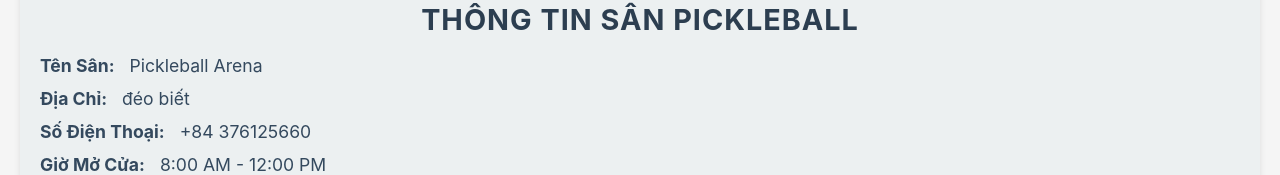
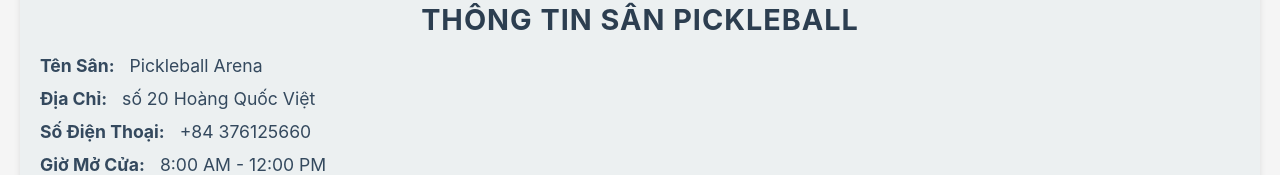
Before and after one commit to nguyenvietanh221112005/baitapweb, a React (Create React App) app in the folder frontend/: page / in a window 1280 px wide. Shown: the part 966-1141 px from the top of the page. Built offline with nearby package versions, Linux system fonts and the light colour scheme.

Commit message:
Update HomeLogin.jsx

```diff
--- a/frontend/src/Login/HomeLogin.jsx
+++ b/frontend/src/Login/HomeLogin.jsx
@@ -12,9 +12,9 @@ function HomeLogin() {
 
   // Dữ liệu banner
   const banners = [
-    'https://cebcu.com/wp-content/uploads/2024/09/anh-gai-xinh-choi-pickleball-1.webp',
-    'https://kenh14cdn.com/203336854389633024/2024/8/24/6214988364063555428-1724411632790541174182-1724416058529-1724416059139743604134-1724467772591-17244677729041755822096.jpg',
-    'https://kenh14cdn.com/thumb_w/660/203336854389633024/2024/8/16/k14-33-17238061784712061040329.jpg'
+    'https://shopvnb.com/uploads/images/tin_tuc/kich-thuoc-san-pickleball-3-1717631144.webp',
+    'https://sonsanepoxy.vn/wp-content/uploads/2024/07/Thi-c%C3%B4ng-s%C3%A2n-Pickleball-11.png',
+    'https://sukavietnam.com/wp-content/uploads/2024/09/sukavietnam.com-hinh-anh-mau-san-pickleball-dep-1.webp'
   ];
 
   useEffect(() => {
@@ -115,7 +115,7 @@ function HomeLogin() {
       <div className="court-info">
         <h2>Thông Tin Sân Pickleball</h2>
         <p><strong>Tên Sân:</strong> Pickleball Arena</p>
-        <p><strong>Địa Chỉ:</strong> đéo biết</p>
+        <p><strong>Địa Chỉ:</strong> số 20 Hoàng Quốc Việt </p>
         <p><strong>Số Điện Thoại:</strong> +84 376125660</p>
         <p><strong>Giờ Mở Cửa:</strong> 8:00 AM - 12:00 PM</p>
       </div>
```
